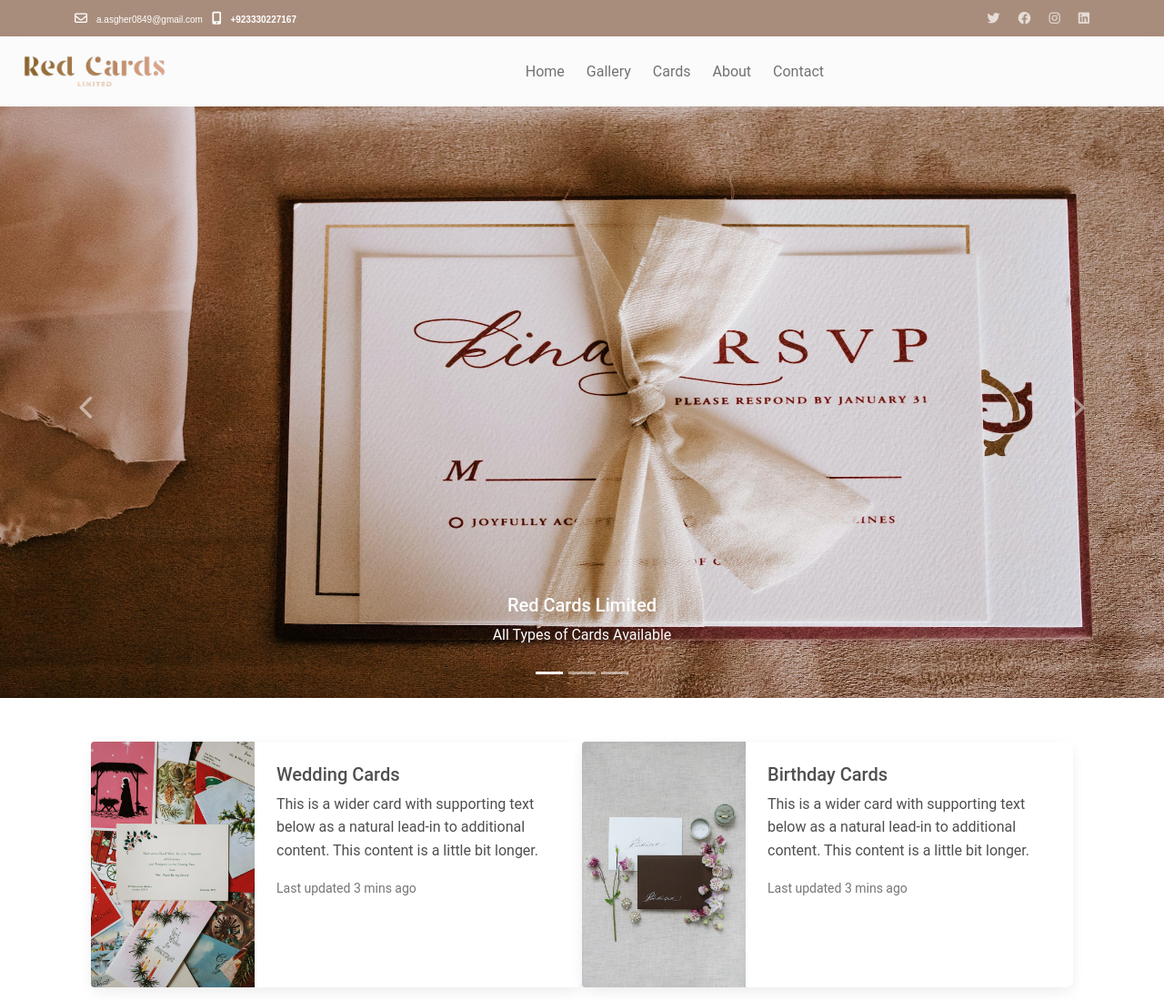
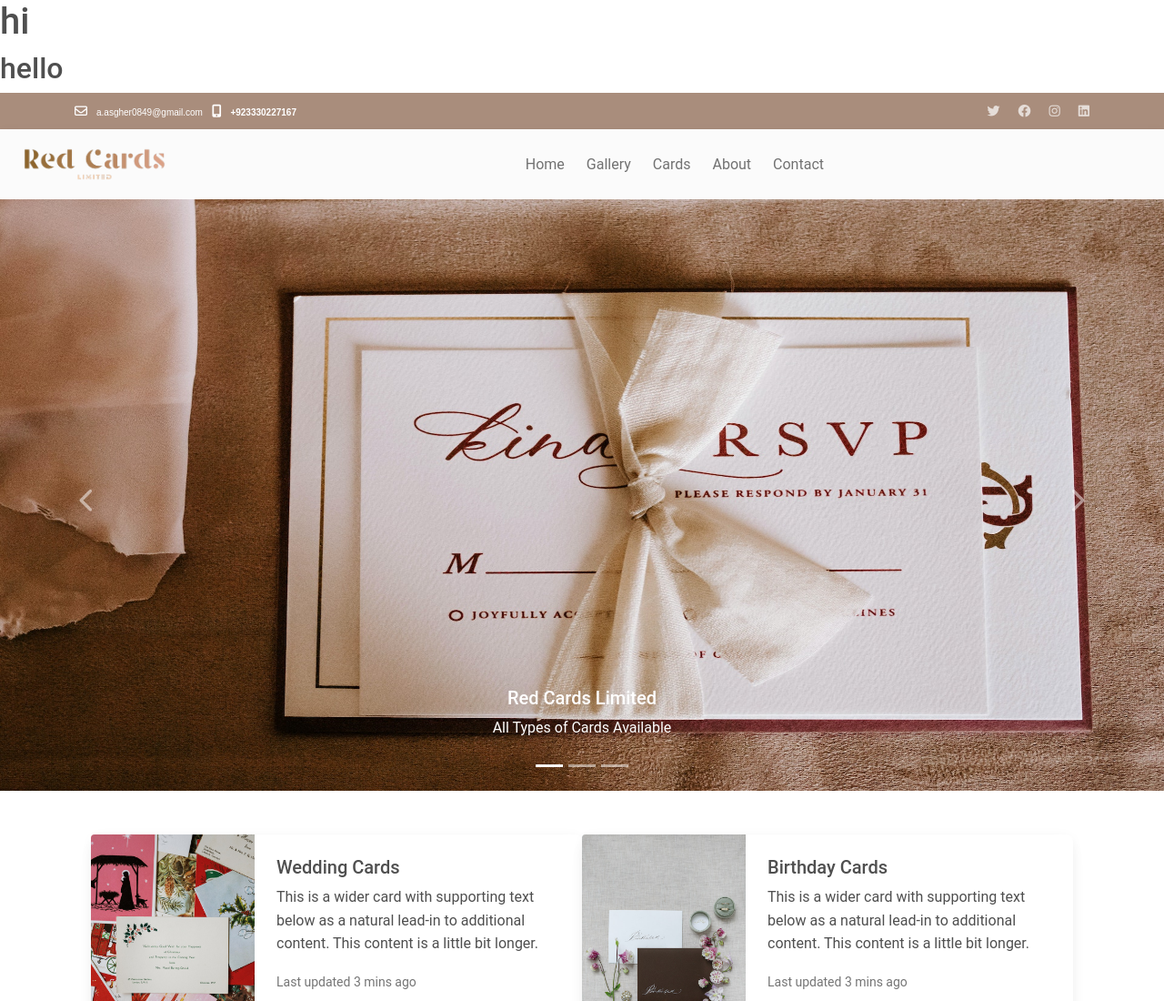
Before and after one commit to minhaj135/minhaj1, a plain HTML site: page Cards/index.html in a window 1280 px wide. Shown: the top 1100 px of the page at 91% size. Drawn offline with nearby package versions, Linux system fonts and the light colour scheme.

Commit message:
update in index.html

```diff
--- a/Cards/index.html
+++ b/Cards/index.html
@@ -33,7 +33,8 @@
 <body>
 
   <!-- Header  -->
-
+<h1>hi</h1>
+<h2>hello</h2>
   <section id="topbar" class="d-flex align-items-center">
     <div class="container d-flex justify-content-center justify-content-md-between">
       <div class="contact-info d-flex align-items-center">
```
